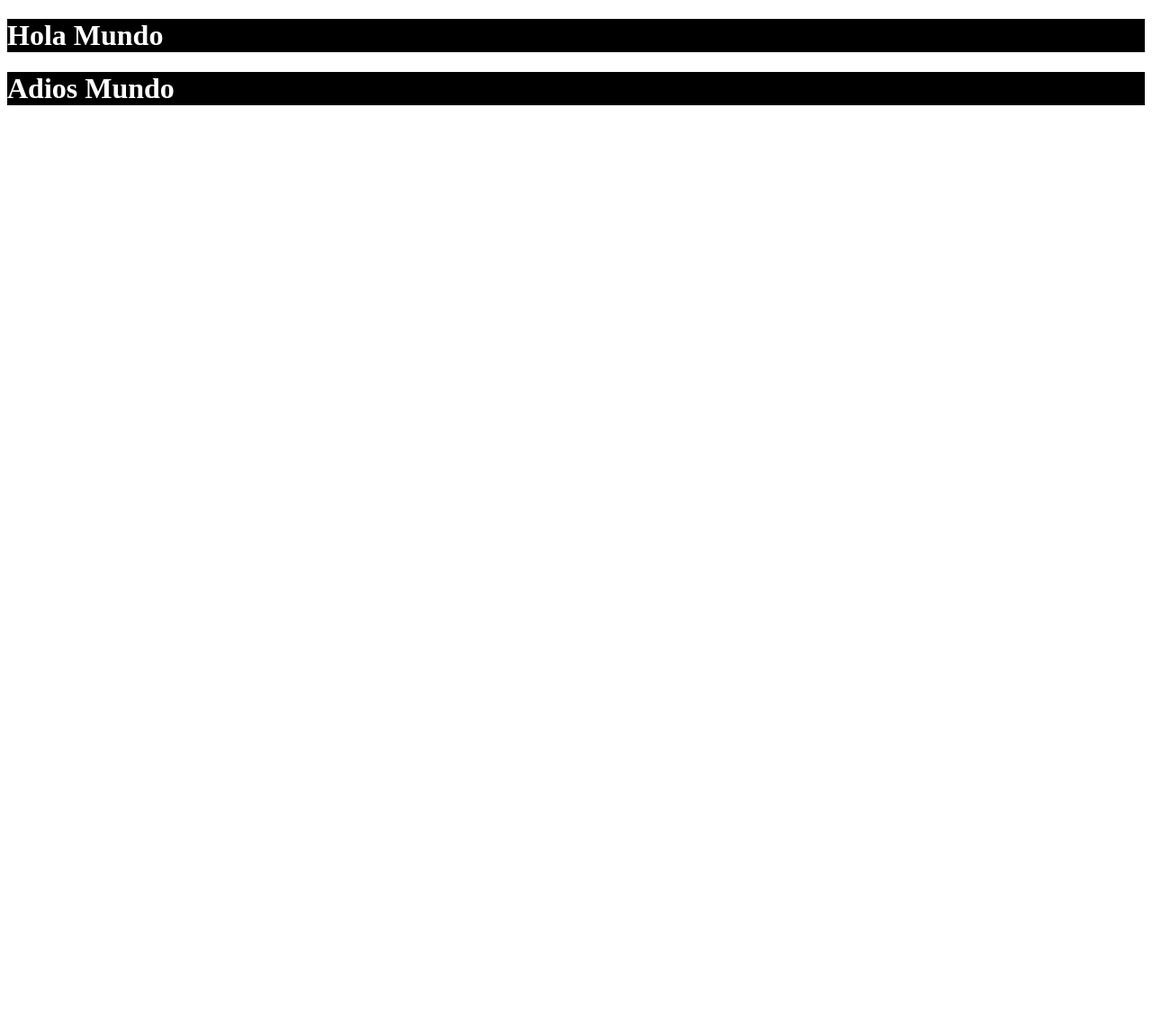
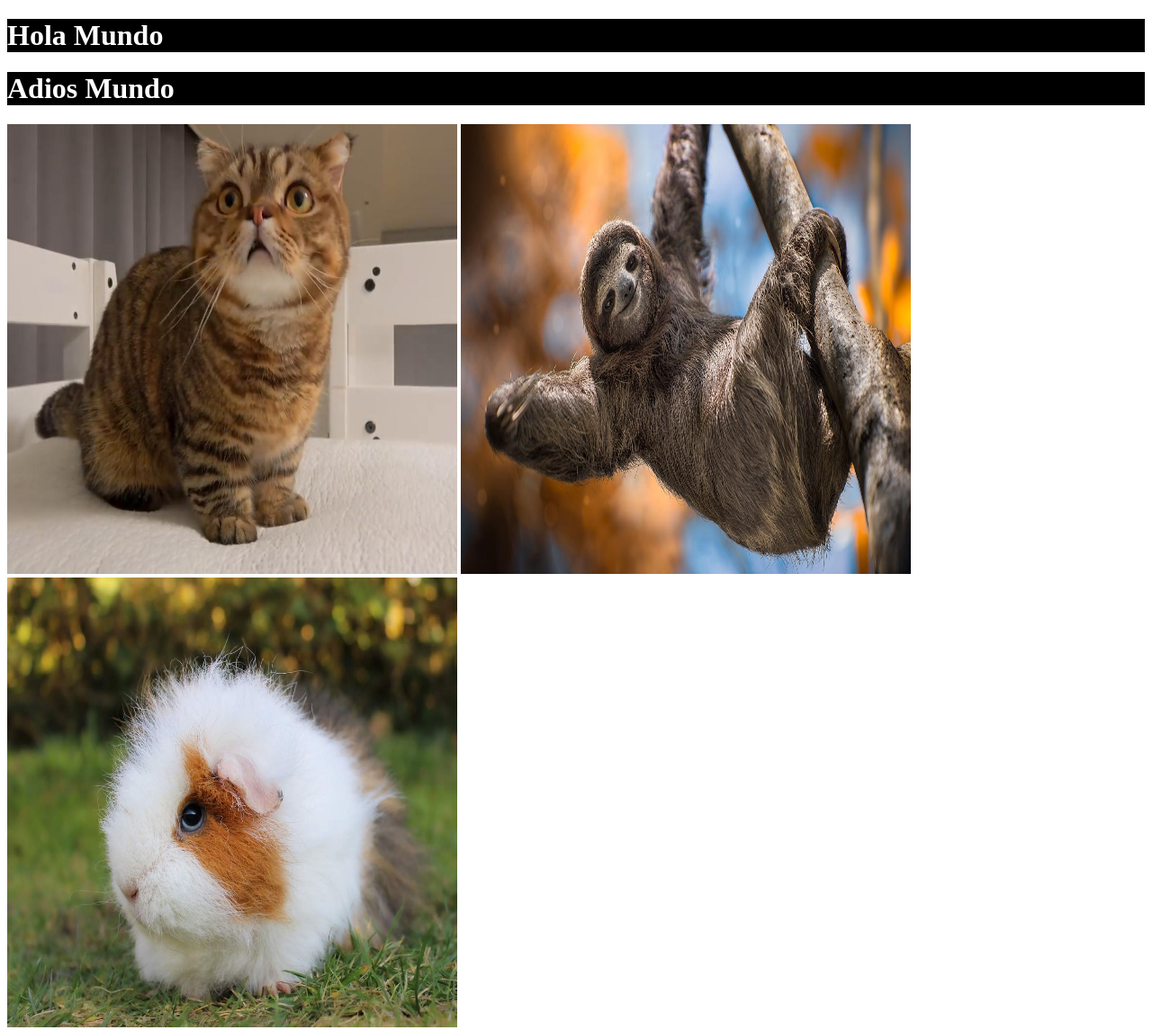
Before and after one commit to juliancampusfp/webcampusfpJulianMoreno, a plain HTML site: page index.html in a window 1280 px wide. Shown: the whole page at 90% size. Before the commit the page ends 800 px from the top, so only its background shows below. Drawn offline with Linux system fonts and the light colour scheme.

Commit message:
Segunda version con 3 imagenes

```diff
--- a/css/style.css
+++ b/css/style.css
@@ -2,3 +2,7 @@ h1{
     background-color: black;
     color: white;
 }
+img{
+    width: 500px;
+    height: 500px;
+}
--- a/index.html
+++ b/index.html
@@ -10,5 +10,8 @@
 <body>
     <h1>Hola Mundo</h1>
     <h1>Adios Mundo</h1>
+    <img src="imagenes/foto1.jpg" alt="">
+    <img src="imagenes/foto2.jpg" alt="">
+    <img src="imagenes/foto3.jpg" alt="">
 </body>
 </html>
```
Also changed, not shown: imagenes/foto1.jpg (added), imagenes/foto2.jpg (added), imagenes/foto3.jpg (added).
